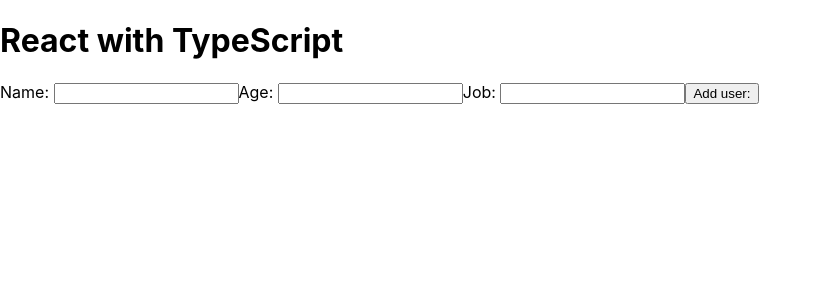
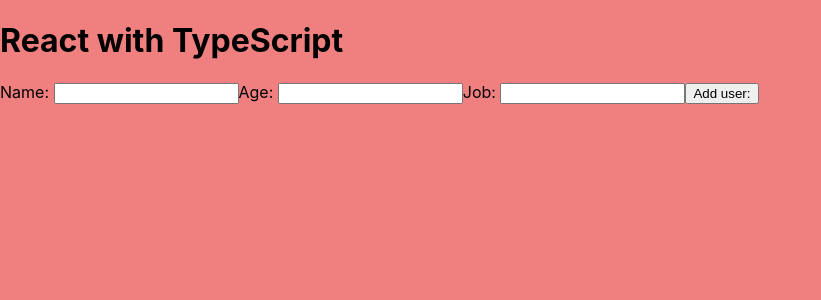
Before and after one commit to vicGeo/testing, a React (Create React App) app: page / in a window 1280 px wide. Shown: the top 300 px of the page, without its empty margins (0-821 px from the left). Built offline with nearby package versions, Linux system fonts and the light colour scheme.

Commit message:
add style

```diff
--- a/src/components/User.css
+++ b/src/components/User.css
@@ -0,0 +1,3 @@
+body {
+    background: #F08080;
+}
```
